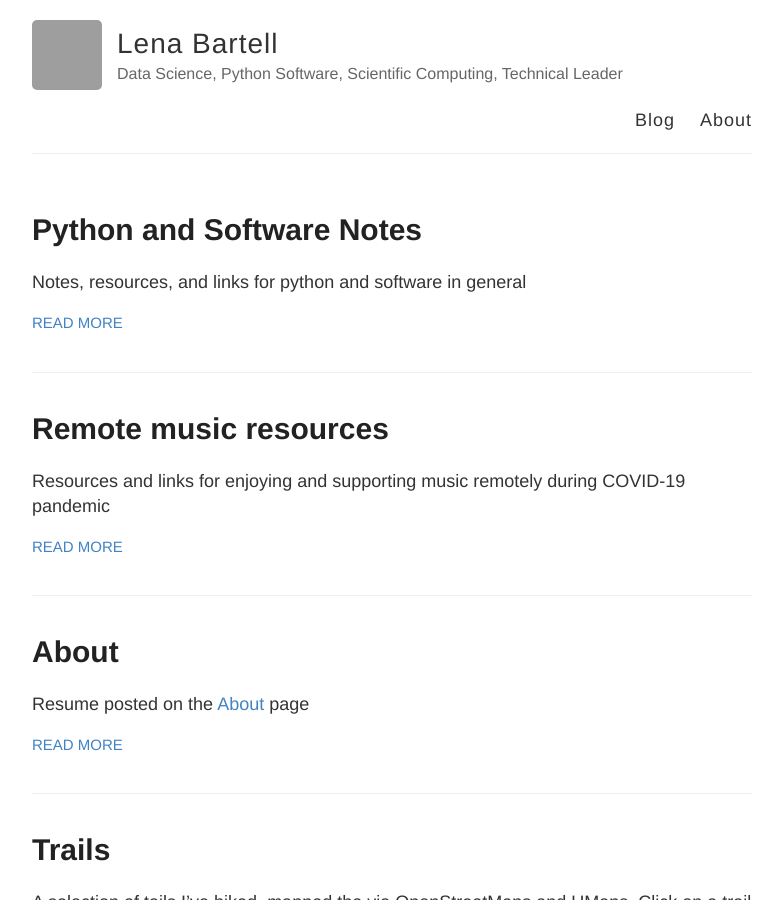
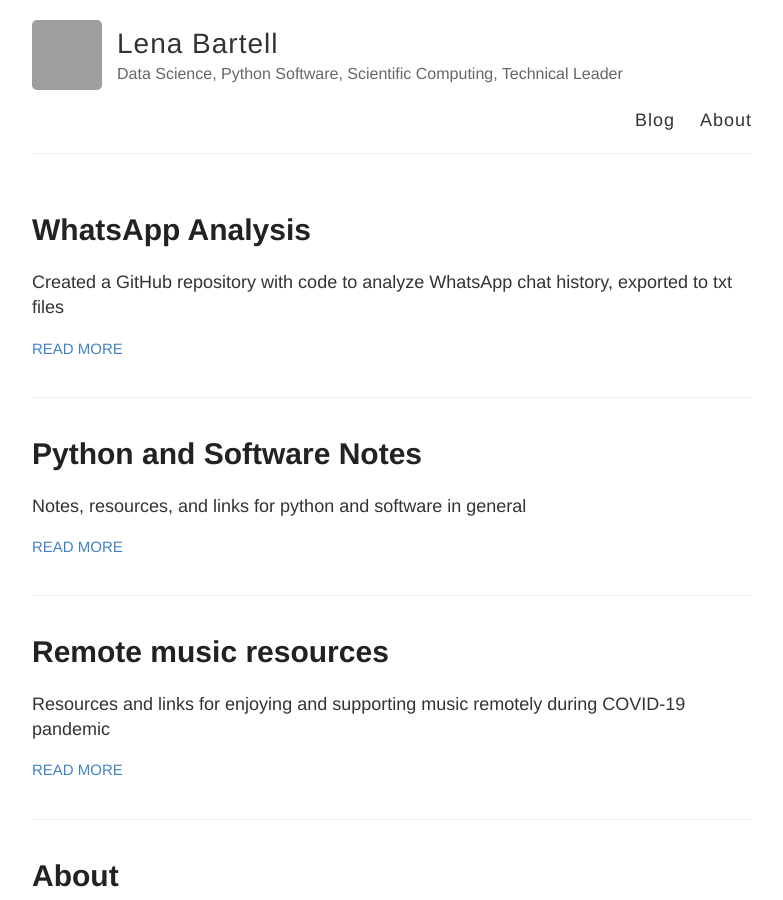
Before and after one commit to lenabradley/lenabradley.github.io, a Jekyll site: the page built from index.html, in a window 1280 px wide and 900 px high. Shown: the whole window, without its empty margins (248-1031 px from the left). Built offline with Jekyll 4.4.1, drawn with Linux system fonts in a browser that asks for light colours; grey boxes are pictures that could not be loaded.

Commit message:
add post; update resume

```diff
--- /dev/null
+++ b/_posts/2020-10-15-Whatsapp-analysis.md
@@ -0,0 +1,8 @@
+---
+layout: post
+title: WhatsApp Analysis
+---
+
+Created a GitHub repository with code to analyze WhatsApp chat history, exported to txt files
+
+[Link to repo](https://github.com/lbartell/whatsappnalysis)
```
Also changed, not shown: about.md (+1 -0 lines), _posts/2020-07-19-Python-Software-Notes.md (line endings or trailing spaces).
